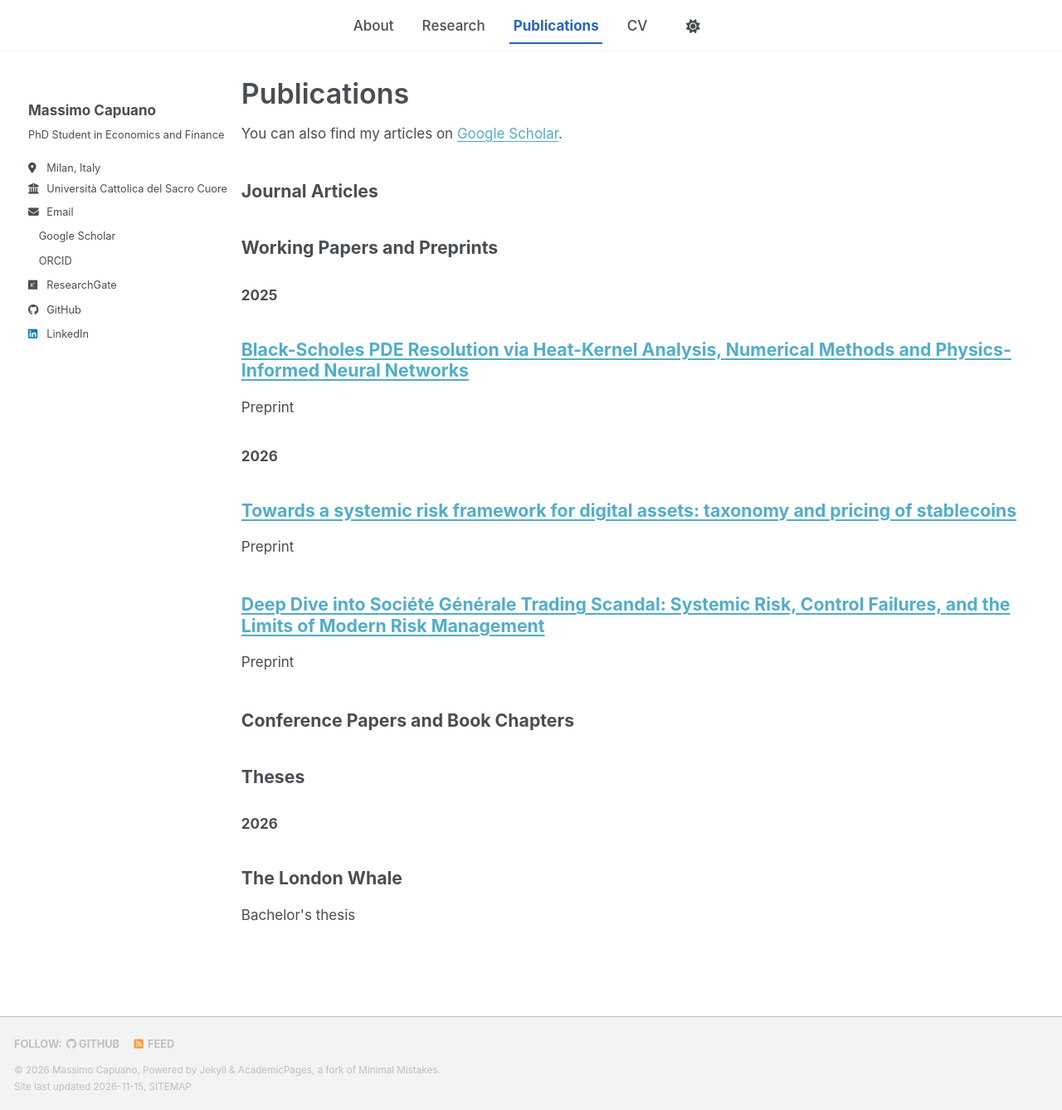
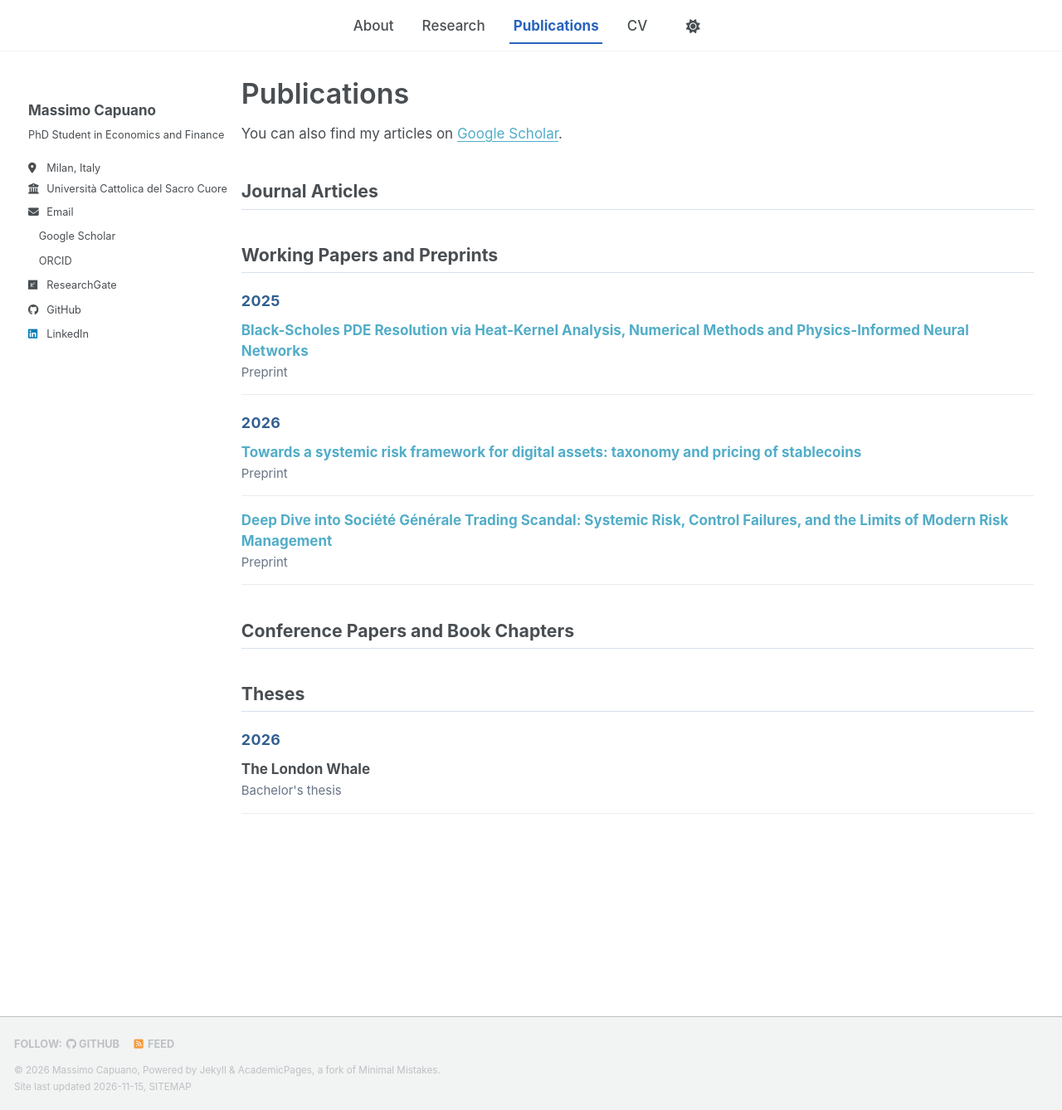
Before and after one commit to capuanomassimo/capuanomassimo.github.io, a Jekyll site: the page built from _pages/publications.html, in a window 1280 px wide and 1338 px high. Shown: the whole window at 83% size. Built offline with Jekyll 4.4.1, drawn with Linux system fonts in a browser that asks for light colours; a script bundle is joined from its source files by our own code; a style sheet for code colours, icons or effects is not loaded.

Commit message:
Style year-grouped publications list

```diff
--- a/assets/css/main.scss
+++ b/assets/css/main.scss
@@ -592,3 +592,71 @@ html[data-theme="dark"] .site-nav__theme button:focus-visible {
     height: 44px;
   }
 }
+
+
+
+/* Publications: compact, year-grouped academic bibliography */
+.publication-category {
+  margin-top: 2.4rem;
+}
+
+.publication-category > h2 {
+  margin-bottom: 1rem;
+  padding-bottom: 0.45rem;
+  border-bottom: 1px solid #d8e0e9;
+}
+
+.publication-year {
+  margin: 1.35rem 0 0.65rem;
+  color: #315f91;
+  font-size: 1.05rem;
+  font-weight: 700;
+  letter-spacing: 0.02em;
+}
+
+.publication-entry {
+  margin: 0 0 0.9rem;
+  padding: 0.1rem 0 0.85rem;
+  border-bottom: 1px solid #e8edf2;
+}
+
+.publication-entry .archive__item {
+  margin: 0;
+}
+
+.publication-entry .archive__item-title {
+  margin: 0 0 0.2rem;
+  font-size: 1rem;
+  line-height: 1.45;
+}
+
+.publication-entry .archive__item-title a {
+  text-decoration: none;
+}
+
+.publication-entry .archive__item-title a:hover {
+  text-decoration: underline;
+}
+
+.publication-meta {
+  margin: 0;
+  color: #687586;
+  font-size: 0.88rem;
+  line-height: 1.45;
+}
+
+html[data-theme="dark"] .publication-category > h2 {
+  border-color: #3b4654;
+}
+
+html[data-theme="dark"] .publication-entry {
+  border-color: #333e4b;
+}
+
+html[data-theme="dark"] .publication-year {
+  color: #9ec6f2;
+}
+
+html[data-theme="dark"] .publication-meta {
+  color: #aab6c5;
+}
```
